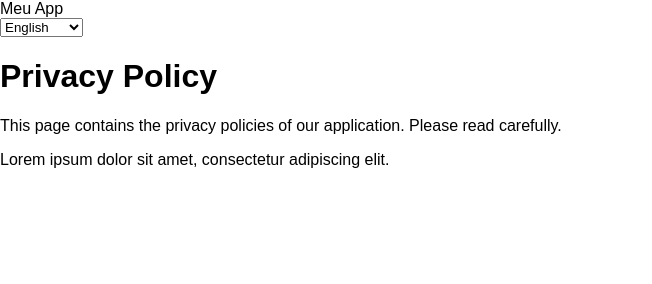
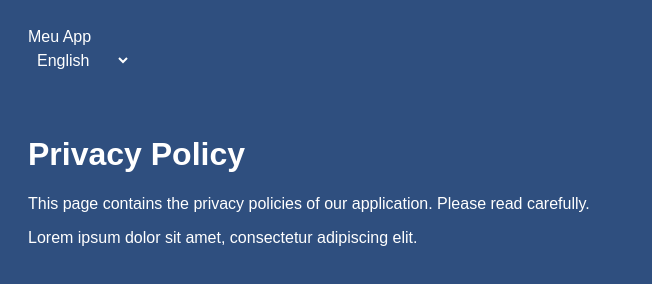
Before and after one commit to mbrufatto/spendaware.github.io, a plain HTML site: page index.html in a window 1280 px wide. Shown: the whole page, without its empty margins (0-652 px from the left). Drawn offline with Linux system fonts and the light colour scheme.

Commit message:
Update style.css

```diff
--- a/style.css
+++ b/style.css
@@ -1,27 +1,35 @@
-/* Estilos básicos para a página */
 body {
+    background-color: #2f4f7f; /* Azul escuro */
     font-family: Arial, sans-serif;
-    margin: 0;
-    padding: 0;
-    box-sizing: border-box;
 }
 
-header {
-    background-color: #f0f0f0;
+.header {
+    background-color: #2f4f7f;
+    color: #fff;
     padding: 20px;
-    text-align: center;
+    text-align: left;
 }
 
-main {
-    padding: 20px;
+.header.logo {
+    float: left;
+    font-size: 24px;
+    font-weight: bold;
 }
 
-section {
-    margin-bottom: 20px;
+.header.lang-select {
+    float: right;
+    margin-top: 10px;
 }
 
-footer {
-    background-color: #f0f0f0;
+.lang-select select {
+    background-color: #2f4f7f;
+    border: none;
+    color: #fff;
+    padding: 5px;
+    font-size: 16px;
+}
+
+.content {
     padding: 20px;
-    text-align: center;
+    color: #fff;
 }
```
